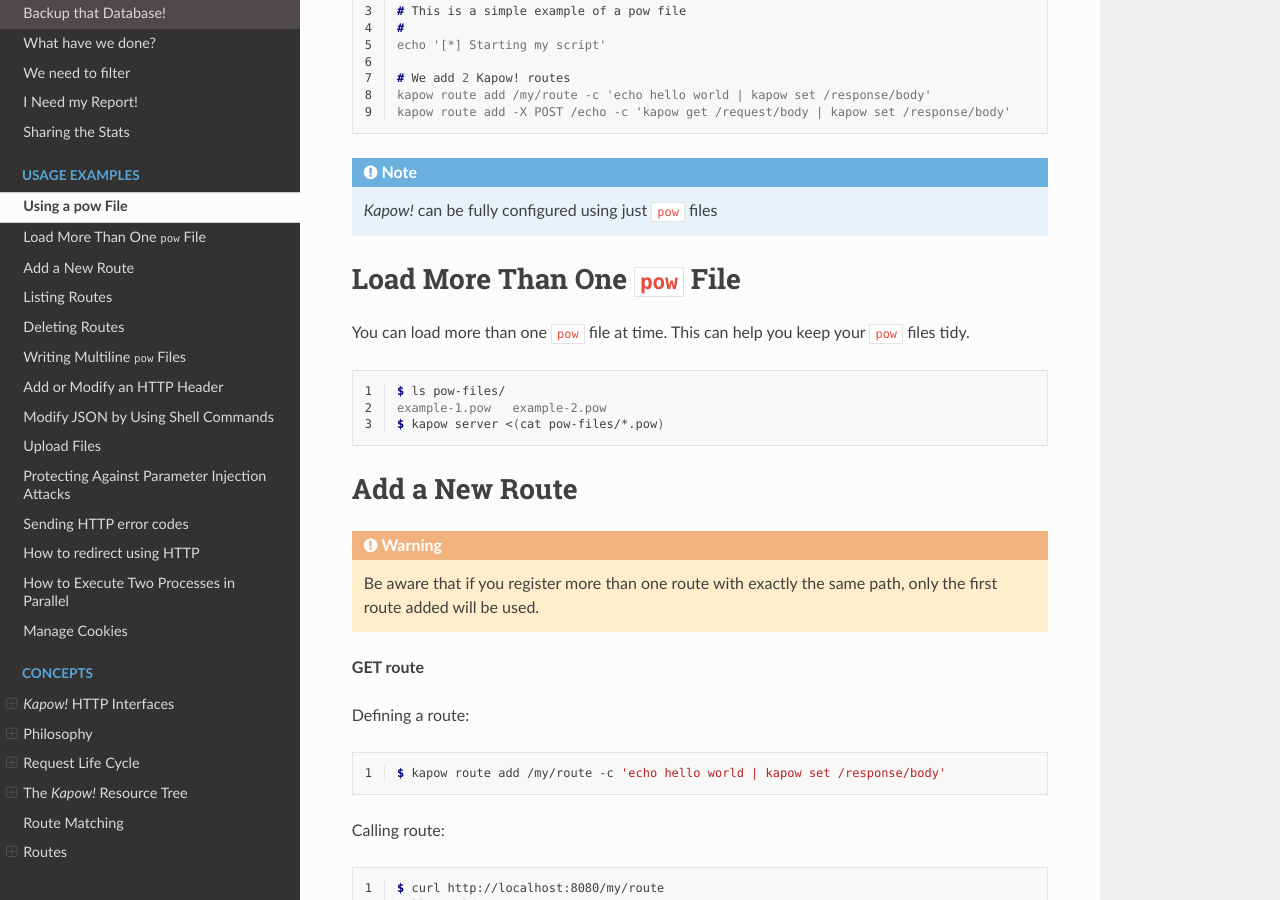
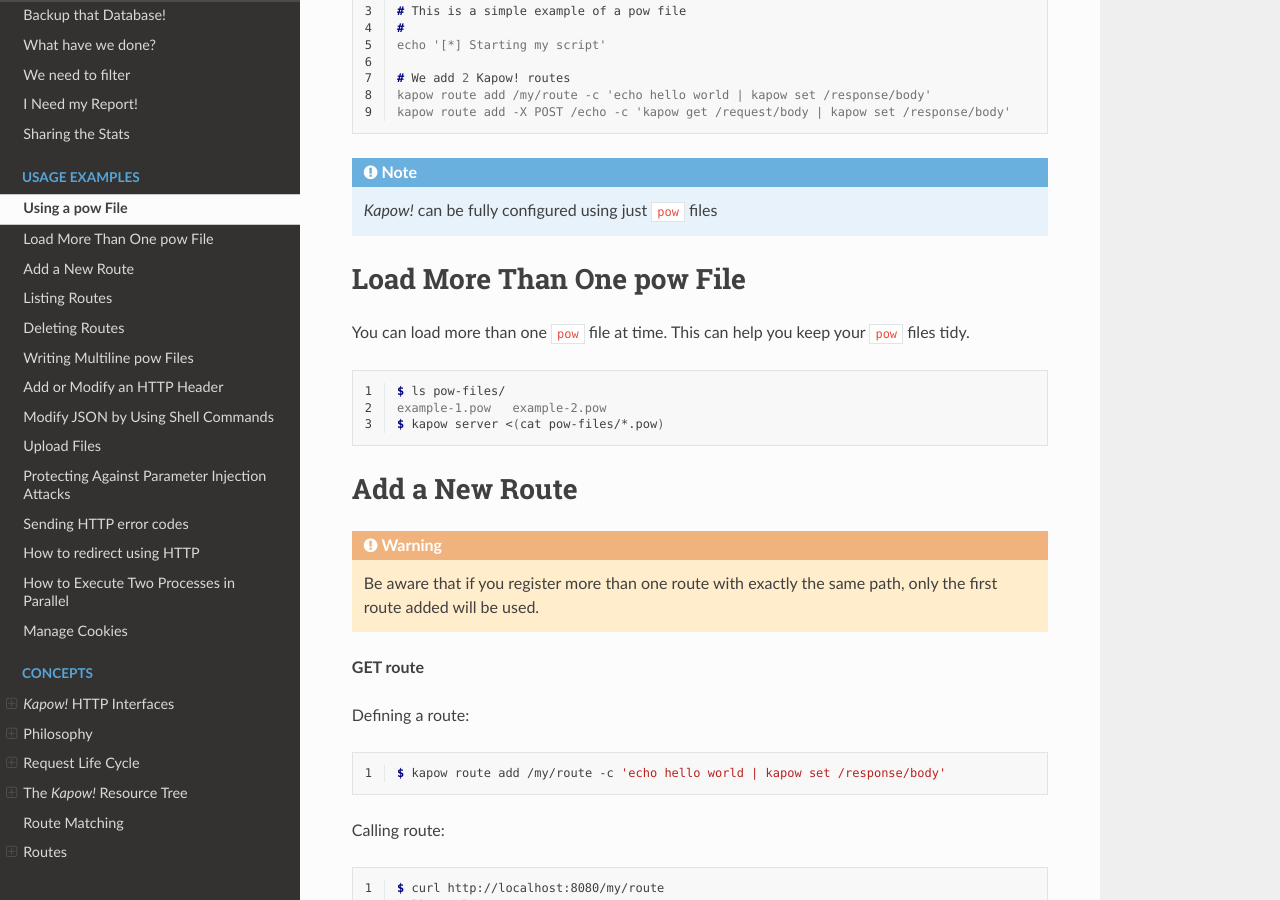
Before and after one commit to BBVA/kapow, a Sphinx documentation site: the page built from docs/source/examples/index.rst, in a window 1280 px wide and 900 px high, scrolled down 417 px. Built offline with Sphinx 7.4.7 and the Read the Docs theme 2.0.0, drawn with Linux system fonts in a browser that asks for light colours; some of the changed text lies outside the part shown.

Commit message:
doc: fix code style in titles
Co-authored-by: Roberto Abdelkader Martínez Pérez <robertomartinezp@gmail.com>

```diff
--- a/docs/source/examples/index.rst
+++ b/docs/source/examples/index.rst
@@ -32,8 +32,8 @@
    *Kapow!* can be fully configured using just ``pow`` files
 
 
-Load More Than One ``pow`` File
-+++++++++++++++++++++++++++++++
+Load More Than One pow File
++++++++++++++++++++++++++++
 
 You can load more than one ``pow`` file at time.  This can help you keep your
 ``pow`` files tidy.
@@ -159,8 +159,8 @@
    $ kapow route remove 20c98328-0b82-11ea-90a8-784f434dfbe2
 
 
-Writing Multiline ``pow`` Files
-+++++++++++++++++++++++++++++++
+Writing Multiline pow Files
++++++++++++++++++++++++++++
 
 If you need to write more complex actions, you can leverage multiline commands:
 
```
